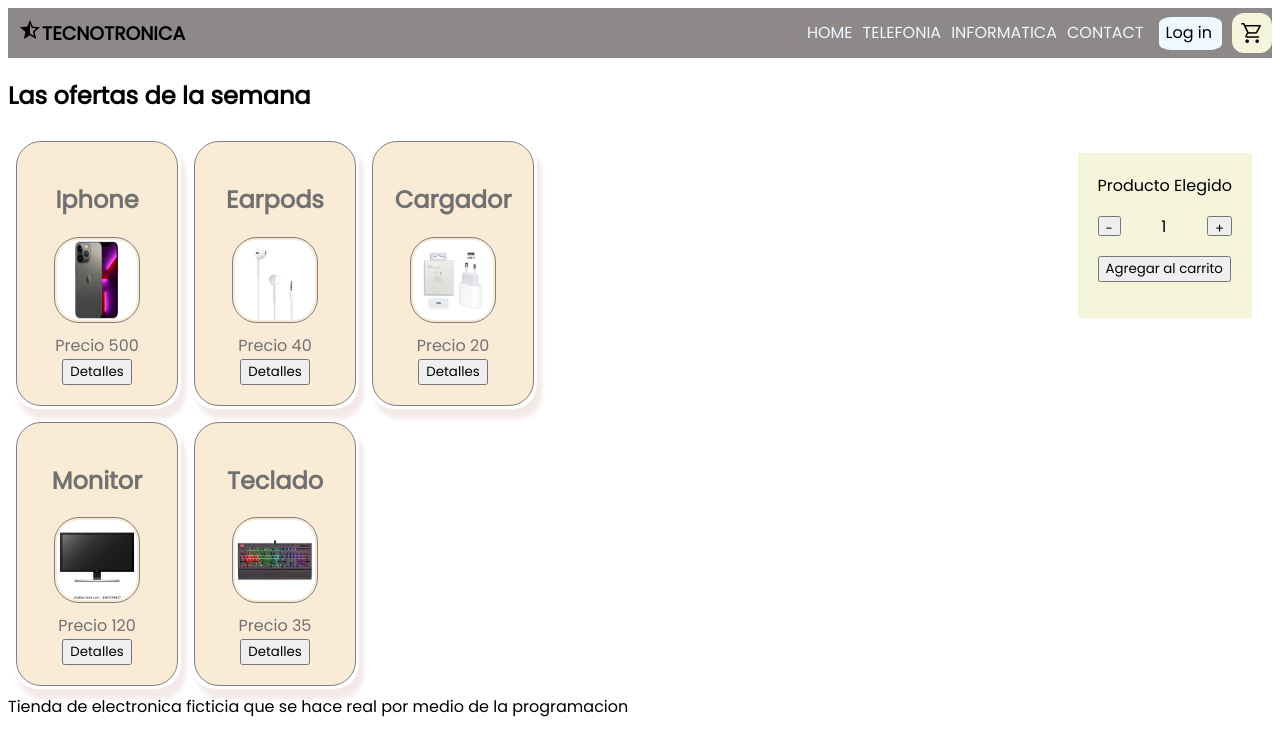
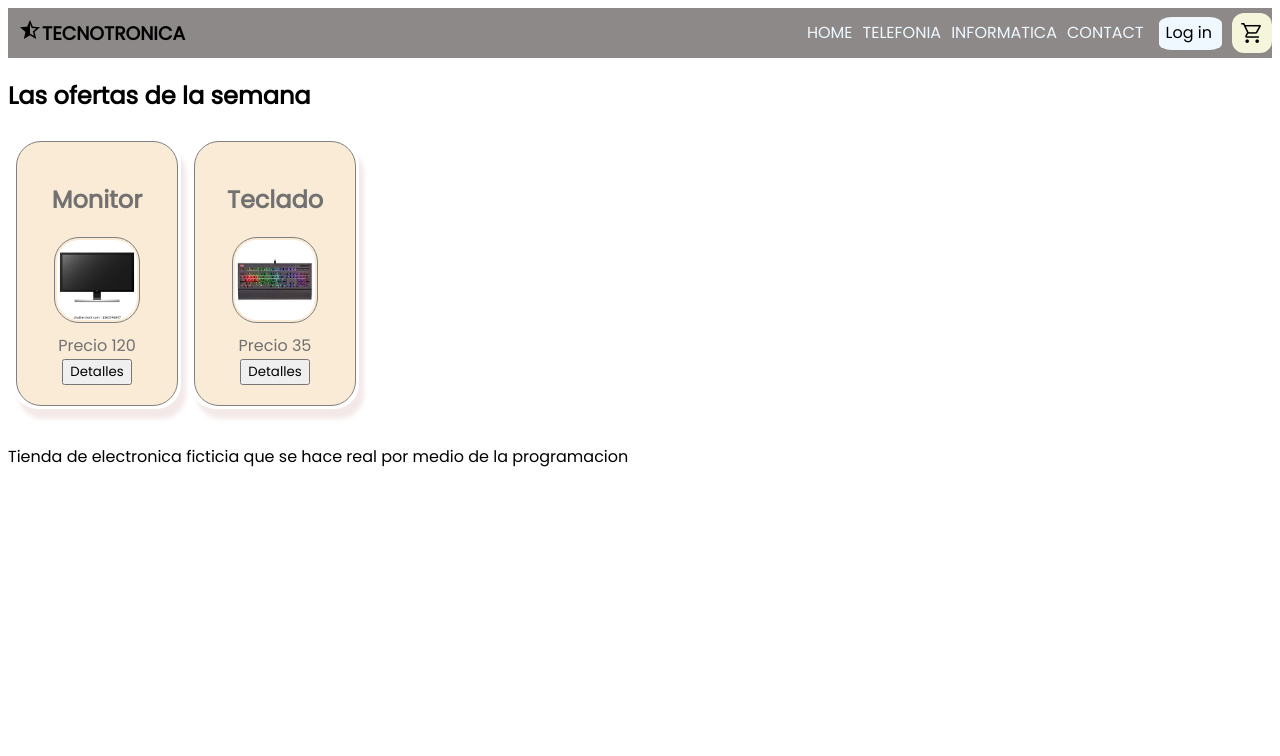
Before and after one commit to TheWhiteMachine/PrimerAppCoderHouse, a React (Create React App) app: page /category/informatica/ in a window 1280 px wide. Shown: the top 756 px of the page. Built offline with nearby package versions, Linux system fonts and the light colour scheme.

Commit message:
correccion entrega Primera Entrega del Proyecto Final Pablo Riveiro

```diff
--- a/src/App/styles.css
+++ b/src/App/styles.css
@@ -214,16 +214,18 @@
     list-style: none;
 }
 
-.productItemdetails li {
-    list-style: none;
-}
+
 
 .productItemdetails img {
-    width: 90%;
-    height: 90%;
+    height: 50%;
     padding: 2px;
+    max-height: 40%;
     margin-bottom: 10px;
     border: 1px solid gray;
     background-color: antiquewhite;
     border-radius: 25px;
 }
+
+footer {
+    margin-top: 30px;
+}
--- /dev/null
+++ b/src/Utils/Products.js
@@ -0,0 +1,60 @@
+import Cargador from "../images/cargador.jpeg";
+import Earpods from "../images/earpods.webp";
+import Iphone from "../images/iphone.jpg";
+import Monitor from "../images/monitor.webp";
+import Teclado from "../images/teclado.jpg";
+
+
+const productosList = [
+    {
+        id: 1,
+        name: "Iphone",
+        price: 500,
+        pic: Iphone,
+        description:
+            "Lorem ipsum dolor sit amet. Nam aliquid aperiam ex culpa quaerat sit labore galisum qui ratione voluptas ea adipisci voluptatum 33 quasi quam.",
+        category: "telefonia",
+    },
+    {
+        id: 2,
+        name: "Earpods",
+        price: 40,
+        pic: Earpods,
+        description:
+            "Lorem ipsum dolor sit amet. Nam aliquid aperiam ex culpa quaerat sit labore galisum qui ratione voluptas ea adipisci voluptatum 33 quasi quam.",
+        category: "telefonia",
+    },
+    {
+        id: 3,
+        name: "Cargador",
+        price: 20,
+        pic: Cargador,
+        description:
+            "Lorem ipsum dolor sit amet. Nam aliquid aperiam ex culpa quaerat sit labore galisum qui ratione voluptas ea adipisci voluptatum 33 quasi quam.",
+        category: "telefonia",
+    },
+    {
+        id: 4,
+        name: "Monitor",
+        price: 120,
+        pic: Monitor,
+        description:
+            "Lorem ipsum dolor sit amet. Nam aliquid aperiam ex culpa quaerat sit labore galisum qui ratione voluptas ea adipisci voluptatum 33 quasi quam.",
+        category: "informatica",
+    },
+    {
+        id: 5,
+        name: "Teclado",
+        price: 35,
+        pic: Teclado,
+        description:
+            "Lorem ipsum dolor sit amet. Nam aliquid aperiam ex culpa quaerat sit labore galisum qui ratione voluptas ea adipisci voluptatum 33 quasi quam.",
+        category: "informatica",
+    },
+];
+
+export const getProducts = new Promise((resolve, reject) =>
+    setTimeout(() => {
+        resolve(productosList);
+    }, 2000)
+);
--- a/src/components/Item.js
+++ b/src/components/Item.js
@@ -1,5 +1,9 @@
 import * as React from "react";
 import { Link } from "react-router-dom";
+
+
+
+
 
 export default function Item({ product }) {
   return (
@@ -11,6 +15,7 @@ export default function Item({ product }) {
         <Link to={`/item/${product.id}/`}>
           <button>Detalles</button>
         </Link>
+        {console.log(product.id)}
       </li>
     </div>
   );
--- a/src/components/ItemDetails.js
+++ b/src/components/ItemDetails.js
@@ -1,6 +1,7 @@
 import React from "react";
+import ItemCount from "./ItemCount"
 
-export default function ItemDetails({ product }) {
+export const ItemDetails = ({ product }) => {
   return (
     <>
       <div className="detailsComponent">
@@ -14,7 +15,9 @@ export default function ItemDetails({ product }) {
           </b>
           <p> {product.description}</p>
         </li>
+
       </div>
+      <ItemCount stock={4} initial={0} />
     </>
   );
 }
--- a/src/components/ItemDetailsContainer.js
+++ b/src/components/ItemDetailsContainer.js
@@ -1,90 +1,42 @@
 import React from "react";
 import { useState, useEffect } from "react";
-import ItemDetails from "./ItemDetails";
-import Cargador from "../images/cargador.jpeg";
-import Earpods from "../images/earpods.webp";
-import Iphone from "../images/iphone.jpg";
-import Monitor from "../images/monitor.webp";
-import Teclado from "../images/teclado.jpg";
+import { getProducts } from "../Utils/Products";
 import { useParams } from "react-router-dom";
+import { ItemDetails } from "./ItemDetails"
 
-const productosList = [
-  {
-    id: 1,
-    name: "Iphone",
-    price: 500,
-    pic: Iphone,
-    description:
-      "Lorem ipsum dolor sit amet. Nam aliquid aperiam ex culpa quaerat sit labore galisum qui ratione voluptas ea adipisci voluptatum 33 quasi quam.",
-    category: "telefonia",
-  },
-  {
-    id: 2,
-    name: "Earpods",
-    price: 40,
-    pic: Earpods,
-    description:
-      "Lorem ipsum dolor sit amet. Nam aliquid aperiam ex culpa quaerat sit labore galisum qui ratione voluptas ea adipisci voluptatum 33 quasi quam.",
-    category: "telefonia",
-  },
-  {
-    id: 3,
-    name: "Cargador",
-    price: 20,
-    pic: Cargador,
-    description:
-      "Lorem ipsum dolor sit amet. Nam aliquid aperiam ex culpa quaerat sit labore galisum qui ratione voluptas ea adipisci voluptatum 33 quasi quam.",
-    category: "telefonia",
-  },
-  {
-    id: 4,
-    name: "Monitor",
-    price: 120,
-    pic: Monitor,
-    description:
-      "Lorem ipsum dolor sit amet. Nam aliquid aperiam ex culpa quaerat sit labore galisum qui ratione voluptas ea adipisci voluptatum 33 quasi quam.",
-    category: "informatica",
-  },
-  {
-    id: 5,
-    name: "Teclado",
-    price: 35,
-    pic: Teclado,
-    description:
-      "Lorem ipsum dolor sit amet. Nam aliquid aperiam ex culpa quaerat sit labore galisum qui ratione voluptas ea adipisci voluptatum 33 quasi quam.",
-    category: "informatica",
-  },
-];
 
-const task = new Promise((resolve, reject) =>
-  setTimeout(() => {
-    resolve(productosList);
-  }, 200)
-);
-
-export function ItemDetailsContainer() {
+export const ItemDetailsContainer = () => {
 
   const { id } = useParams();
+  const [product, setProduct] = useState([]);
 
-  const [item, setItem] = useState();
+
 
   useEffect(() => {
-    task.then((data) => {
-      setItem(data.find(p => p.id === id));
-      console.log('id: ', id, 'p:', data)
-      console.log("asignado", data.find(p => p.id == id));
-    });
-  }, []);
+    id ?
+
+      getProducts.then(data => setProduct(data.find(item => item.id == id)))
+
+      :
+      getProducts.then(data => setProduct(data))
+
+  }, [id]);
+
 
 
   return (
     <>
-      {item && item.map((i) =>
 
-        <ItemDetails key={'itemdetail' + i} product={item} />
+      <div className="ListofItems">
+        {
+          typeof id === "undefined" ?
+            <div>Cargando</div>
+            :
+            <ItemDetails key={product.id} product={product} />
 
-      )}
+        }
 
+      </div>
     </>
   );
 }
--- a/src/components/ItemList.js
+++ b/src/components/ItemList.js
@@ -1,19 +1,15 @@
 import React from "react";
-import { useParams } from "react-router-dom";
 import Item from "./Item";
 
 export default function ItemList({ datos }) {
-  const { id } = useParams();
 
-  const datosporcategoria =
-    { id }.typeof !== undefined
-      ? datos.filter((d) => d.id == id)
-      : datos;
+
+
 
   return (
     <>
       <div className="ListofItems">
-        {datosporcategoria.map((item) => (
+        {datos.map((item) => (
           <Item key={item.id} product={item} />
         ))}
       </div>
--- a/src/components/ItemListContainer.js
+++ b/src/components/ItemListContainer.js
@@ -1,76 +1,27 @@
 import React from "react";
 import { useState, useEffect } from "react";
-import ItemCount from "./ItemCount";
 import ItemList from "./ItemList";
+import { useParams } from "react-router-dom";
+import { getProducts } from "../Utils/Products"
 
-import Cargador from "../images/cargador.jpeg";
-import Earpods from "../images/earpods.webp";
-import Iphone from "../images/iphone.jpg";
-import Monitor from "../images/monitor.webp";
-import Teclado from "../images/teclado.jpg";
 
-import { useParams } from "react-router-dom";
-
-const productosList = [
-  {
-    id: 1,
-    name: "Iphone",
-    price: 500,
-    pic: Iphone,
-    description:
-      "Lorem ipsum dolor sit amet. Nam aliquid aperiam ex culpa quaerat sit labore galisum qui ratione voluptas ea adipisci voluptatum 33 quasi quam.",
-  },
-  {
-    id: 2,
-    name: "Earpods",
-    price: 40,
-    pic: Earpods,
-    description:
-      "Lorem ipsum dolor sit amet. Nam aliquid aperiam ex culpa quaerat sit labore galisum qui ratione voluptas ea adipisci voluptatum 33 quasi quam.",
-  },
-  {
-    id: 3,
-    name: "Cargador",
-    price: 20,
-    pic: Cargador,
-    description:
-      "Lorem ipsum dolor sit amet. Nam aliquid aperiam ex culpa quaerat sit labore galisum qui ratione voluptas ea adipisci voluptatum 33 quasi quam.",
-  },
-  {
-    id: 4,
-    name: "Monitor",
-    price: 120,
-    pic: Monitor,
-    description:
-      "Lorem ipsum dolor sit amet. Nam aliquid aperiam ex culpa quaerat sit labore galisum qui ratione voluptas ea adipisci voluptatum 33 quasi quam.",
-  },
-  {
-    id: 5,
-    name: "Teclado",
-    price: 35,
-    pic: Teclado,
-    description:
-      "Lorem ipsum dolor sit amet. Nam aliquid aperiam ex culpa quaerat sit labore galisum qui ratione voluptas ea adipisci voluptatum 33 quasi quam.",
-  },
-];
 
 export const ItemListContainer = ({ greetings }) => {
-  const { îd } = useParams();
+
+  const { id } = useParams();
   const [datos, setDatos] = useState([]);
-  const task = new Promise((resolve, reject) =>
-    setTimeout(() => {
-      resolve(console.log("promesa resuelta"));
-    }, 200)
-  );
+
   useEffect(() => {
-    task.then(setDatos(productosList));
-  }, []);
+    id ?
+      getProducts.then(data => setDatos(data.filter(item => item.category === id)))
+      :
+      getProducts.then(data => setDatos(data))
+  }, [id]);
+  console.log(id)
 
   return (
     <div>
       {greetings}
-
-      <ItemCount stock={5} initial={1} />
       <ItemList datos={datos} />
     </div>
   );
--- a/src/components/NavBar.js
+++ b/src/components/NavBar.js
@@ -9,7 +9,9 @@ function Navbar() {
         <div className="logo">
           <span className="material-symbols-outlined">star_half</span>
         </div>
-        <h3>TECNOTRONICA</h3>
+        <Link className="text-link" to="/">
+          <h3>TECNOTRONICA</h3>
+        </Link>
         <ul className="options">
           <li className="inicio">
             <p>
```
